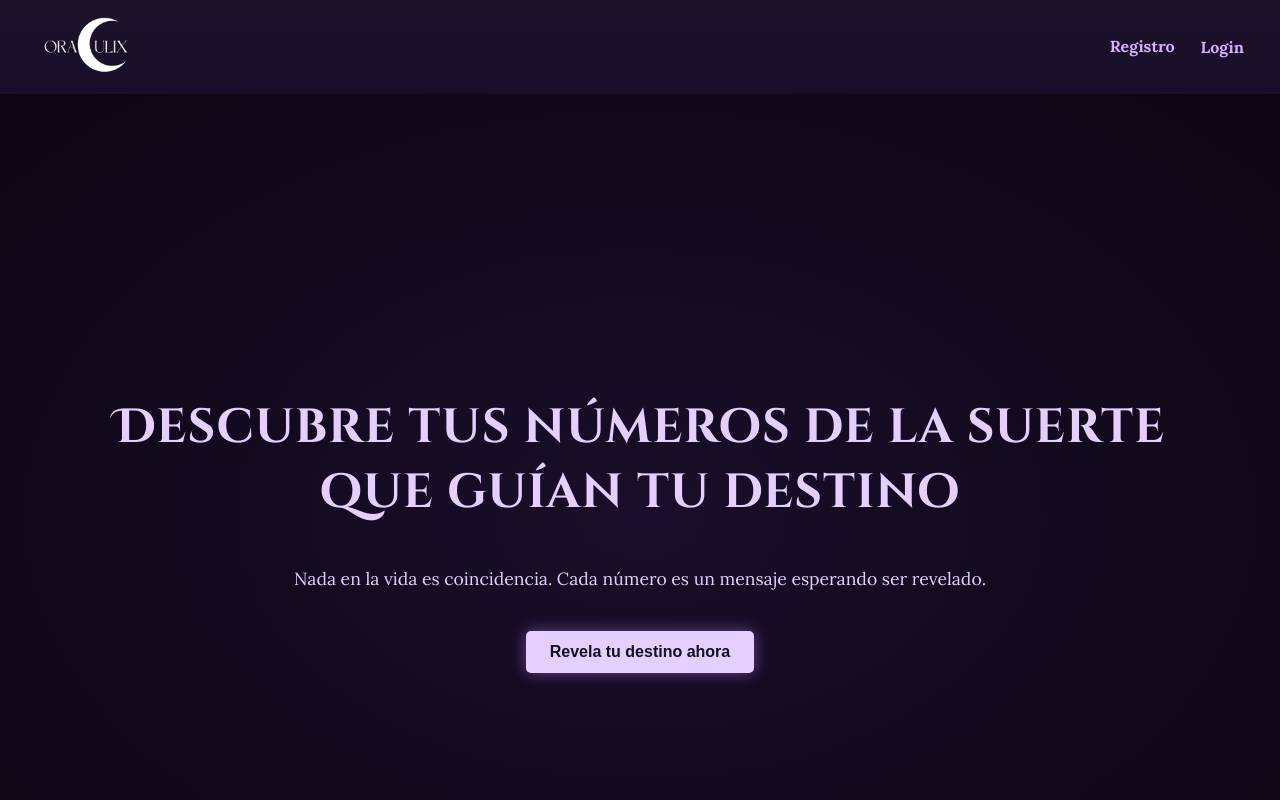
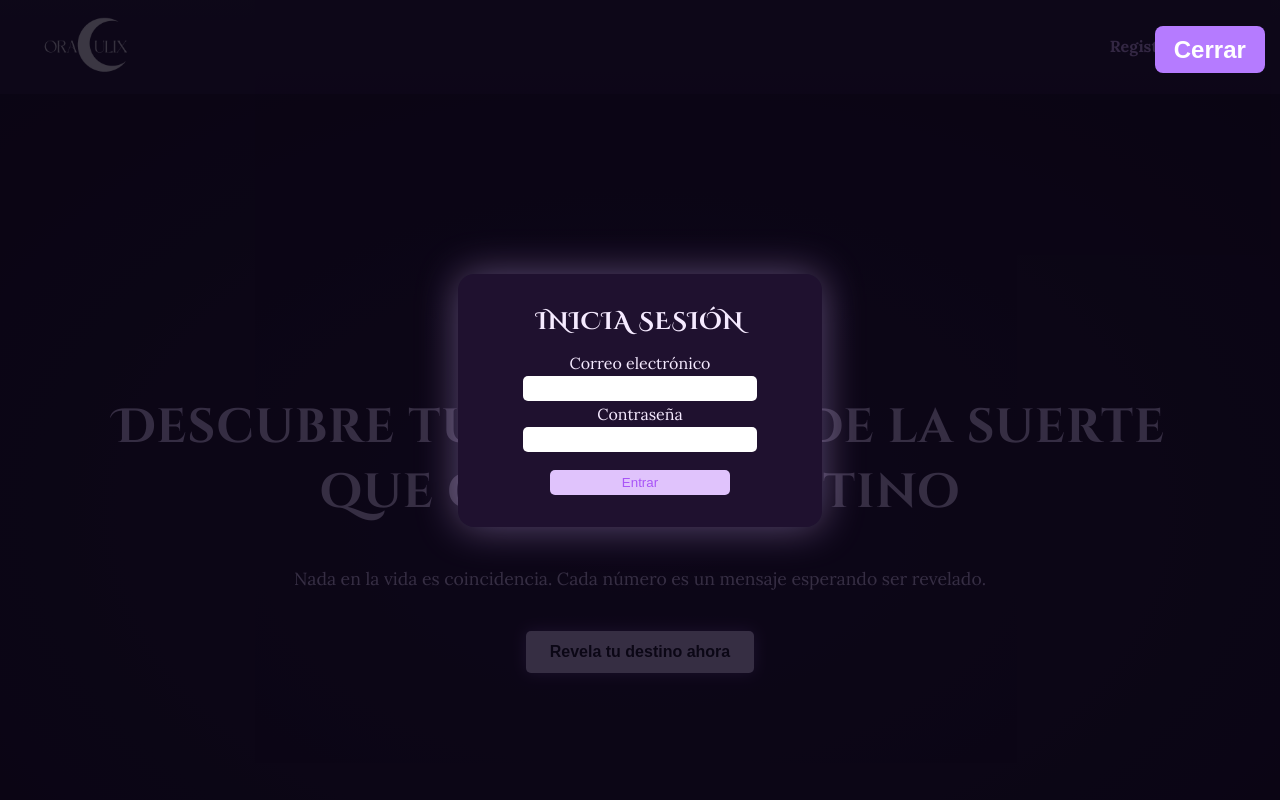
Before and after one commit to HectorAmpuero/oraculix-frontend, a React (Vite) app: page / in a window 1280 px wide. Both pictures are taken after a click on the button "Login". Shown: the top 800 px of the page. Built offline with nearby package versions, Linux system fonts and the light colour scheme.

Commit message:
cambios css modal

```diff
--- a/src/components/LoginModal.jsx
+++ b/src/components/LoginModal.jsx
@@ -2,11 +2,13 @@ import React, { useState } from "react";
 import { useNavigate } from "react-router-dom";
 import "../assets/styles.css";
 
-const LoginModal = ({ closeLogin }) => {
+const LoginModal = ({ isOpen, onClose }) => {
   const [email, setEmail] = useState("");
   const [password, setPassword] = useState("");
   const [error, setError] = useState("");
   const navigate = useNavigate();
+
+  if (!isOpen) return null;
 
   const handleSubmit = (e) => {
     e.preventDefault();
@@ -27,16 +29,16 @@ const LoginModal = ({ closeLogin }) => {
     );
 
     setError("");
-    closeLogin(); // cierra el modal
+    onClose();
     navigate("/cuenta");
-    window.location.reload(); // fuerza recarga para que Navbar se actualice
+    window.location.reload();
   };
 
   return (
-    <div className="login-modal">
+    <div className="modal-overlay">
       <div className="modal-content">
-        <h2>Inicia sesión</h2>
-        <form onSubmit={handleSubmit}>
+        <h2>INICIA SESIÓN</h2>
+        <form className="boxform" onSubmit={handleSubmit}>
           <label>Correo electrónico</label>
           <input
             type="email"
@@ -57,6 +59,8 @@ const LoginModal = ({ closeLogin }) => {
 
           {error && <p className="error">{error}</p>}
         </form>
+
+        <button className="close-btn" onClick={onClose}>Cerrar</button>
       </div>
     </div>
   );
```
